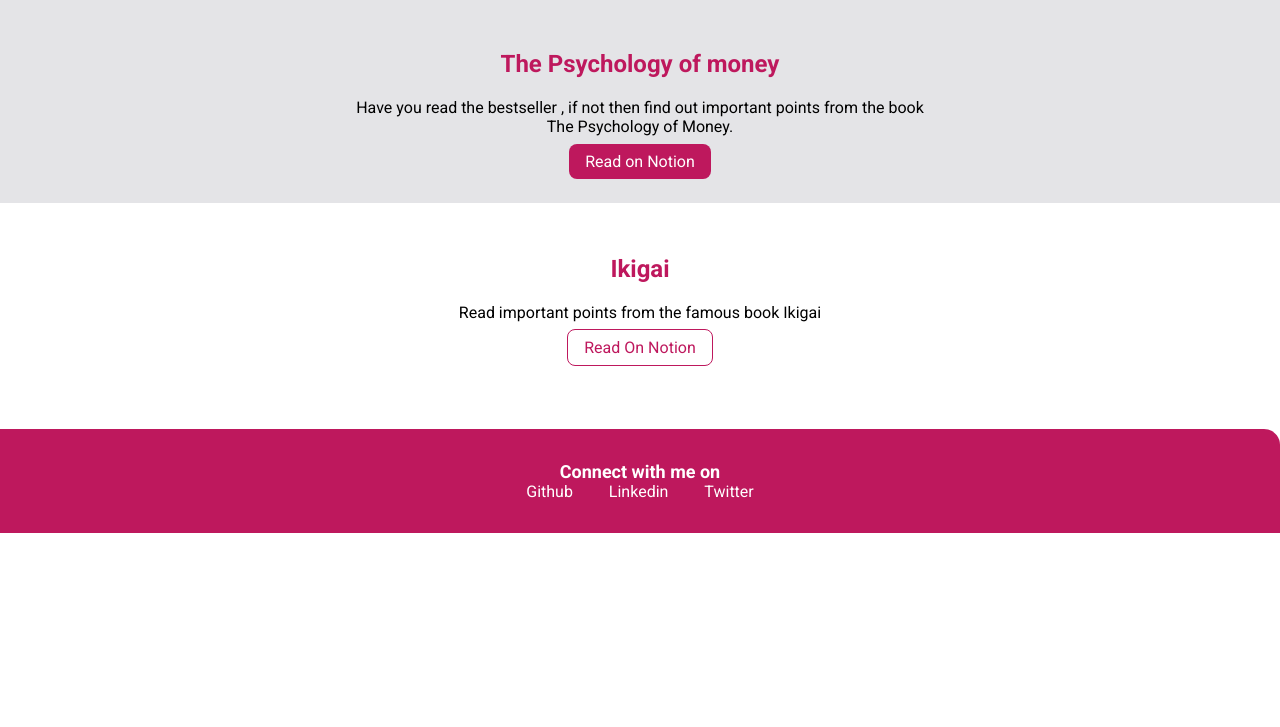
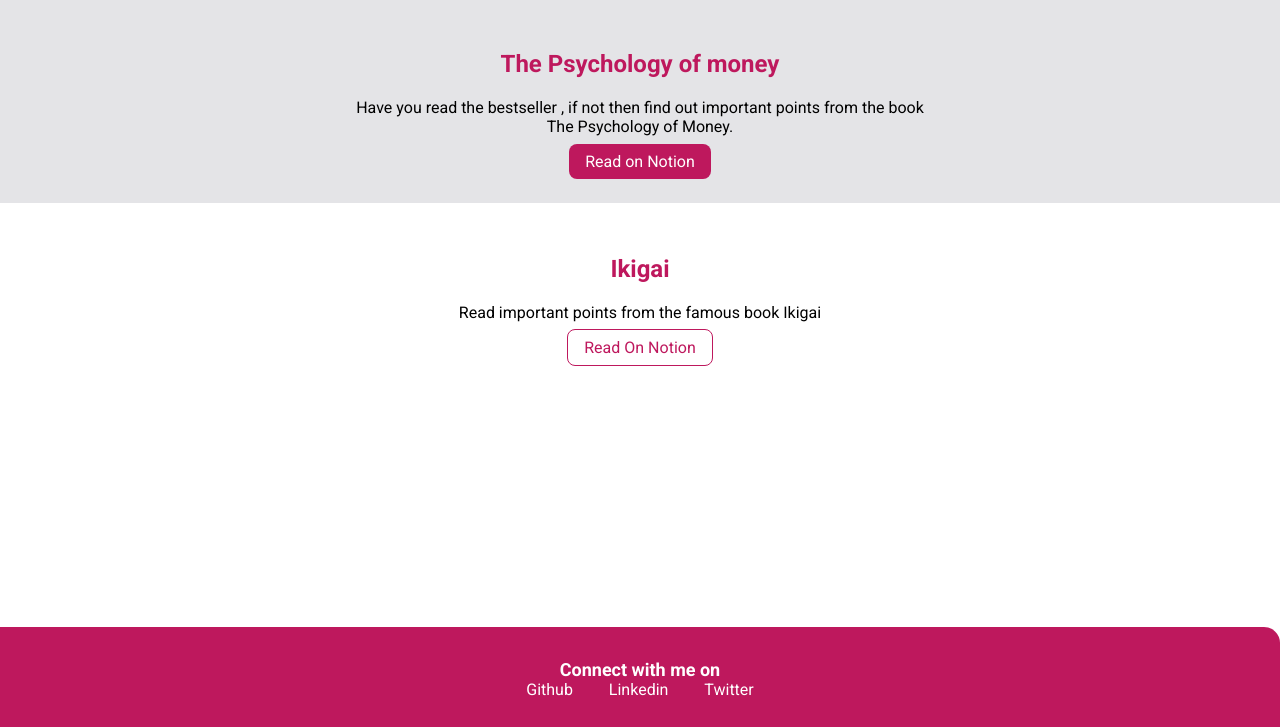
Before and after one commit to rishmi5h/component-library, a plain HTML site: page blogs.html in a window 1280 px wide. Shown: the part 73-800 px from the top of the page. Drawn offline with Linux system fonts and the light colour scheme.

Commit message:
Fixed:Footer

```diff
--- a/blogs.html
+++ b/blogs.html
@@ -22,6 +22,7 @@
         </li>
       </ul>
     </nav>
+    <main>
       <ul class="list-non-bullet">
         <li class="list-item-inline">
           <section class="section ow">
@@ -61,6 +62,7 @@
           </section>
         </li>
       </ul>
+    </main>
     <footer class="footer">
       <div class="footer-header">Connect with me on</div>
       <ul class="social-links list-non-bullet">
--- a/styles.css
+++ b/styles.css
@@ -14,6 +14,9 @@
 body {
   font-family: "Roboto", sans-serif;
   margin: 0px;
+  display: flex;
+  flex-direction: column;
+  min-height: 100vh;
 }
 
 hr {
@@ -135,6 +138,10 @@ footer {
   text-align: center;
   color: white;
   border-top-right-radius: 1rem;
+  /* position: absolute; */
+  bottom: 0;
+  width: 100%;
+  height: 100px;
 }
 
 .footer .link {
@@ -157,3 +164,7 @@ footer {
 .margin-btm {
   margin-bottom: 2.5rem;
 }
+
+main {
+  flex: 1;
+}
```
Lines whose indentation alone changed are shown as unchanged.
